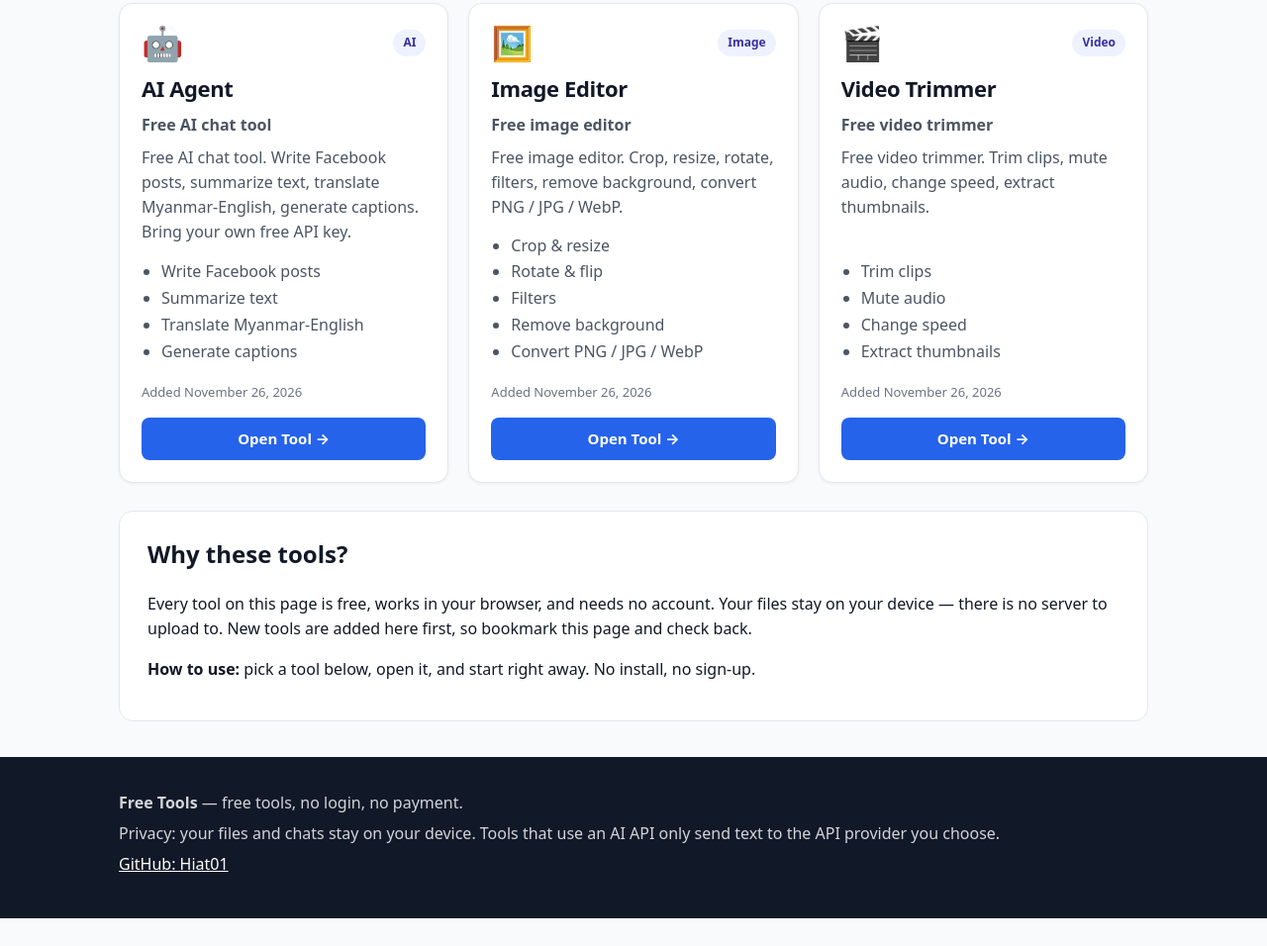
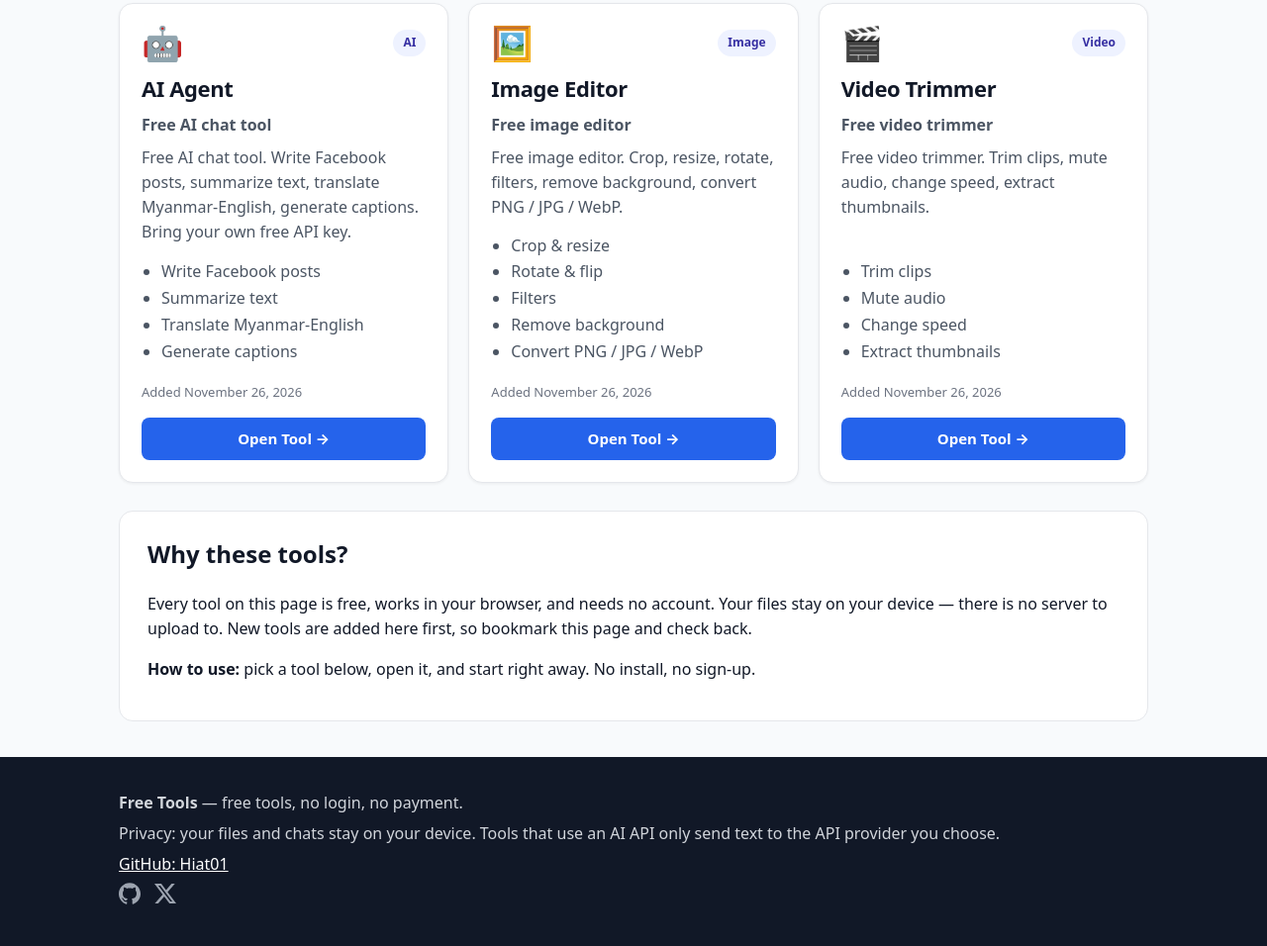
Before and after one commit to Hiat01/Hiat01.github.io, a plain HTML site: page index.html in a window 1280 px wide. Shown: the part 1294-2250 px from the top of the page at 99% size. Before the commit the page ends 2222 px from the top, so only its background shows below. Drawn offline with Linux system fonts and the light colour scheme.

Commit message:
Update index.html and style.css with footer GitHub and X social icons

```diff
--- a/index.html
+++ b/index.html
@@ -89,6 +89,10 @@
     <p><strong>Free Tools</strong> — free tools, no login, no payment.</p>
     <p>Privacy: your files and chats stay on your device. Tools that use an AI API only send text to the API provider you choose.</p>
     <p><a href="https://github.com/Hiat01" target="_blank" rel="noopener">GitHub: Hiat01</a></p>
+    <p class="footer-social">
+      <a href="https://github.com/Hiat01" target="_blank" rel="noopener noreferrer" aria-label="GitHub"><svg viewBox="0 0 24 24" width="22" height="22" fill="currentColor" aria-hidden="true"><path d="M12 .297c-6.63 0-12 5.373-12 12 0 5.303 3.438 9.8 8.205 11.385.6.113.82-.258.82-.577 0-.285-.01-1.04-.015-2.04-3.338.724-4.042-1.61-4.042-1.61C4.422 18.07 3.633 17.7 3.633 17.7c-1.087-.744.084-.729.084-.729 1.205.084 1.838 1.236 1.838 1.236 1.07 1.835 2.809 1.305 3.495.998.108-.776.417-1.305.76-1.605-2.665-.3-5.466-1.332-5.466-5.93 0-1.31.465-2.38 1.235-3.22-.135-.303-.54-1.523.105-3.176 0 0 1.005-.322 3.3 1.23.96-.267 1.98-.399 3-.405 1.02.006 2.04.138 3 .405 2.28-1.552 3.285-1.23 3.285-1.23.645 1.653.24 2.873.12 3.176.765.84 1.23 1.91 1.23 3.22 0 4.61-2.805 5.625-5.475 5.92.42.36.81 1.096.81 2.22 0 1.606-.015 2.896-.015 3.286 0 .315.21.69.825.57C20.565 22.092 24 17.592 24 12.297c0-6.627-5.373-12-12-12"/></svg></a>
+      <a href="https://x.com/dio14m" target="_blank" rel="noopener noreferrer" aria-label="X"><svg viewBox="0 0 24 24" width="22" height="22" fill="currentColor" aria-hidden="true"><path d="M18.901 1.153h3.68l-8.04 9.19L24 22.846h-7.406l-5.8-7.584-6.638 7.584H.474l8.6-9.83L0 1.154h7.594l5.243 6.932ZM17.61 20.644h2.039L6.486 3.24H4.298Z"/></svg></a>
+    </p>
   </div>
 </footer>
 
--- a/style.css
+++ b/style.css
@@ -154,6 +154,10 @@ a { color: var(--blue); }
 footer { background: #111827; color: #d1d5db; padding: 28px 0 36px; }
 .footer-inner p { margin: 6px 0; }
 footer a { color: #fff; }
+.footer-social { display: flex; gap: 14px; align-items: center; }
+.footer-social a { color: #9ca3af; display: inline-flex; line-height: 0; }
+.footer-social a:hover { color: #fff; }
+.footer-social svg { width: 22px; height: 22px; }
 
 /* Corner menu — fixed top-right, always visible */
 .menu-btn {
```
